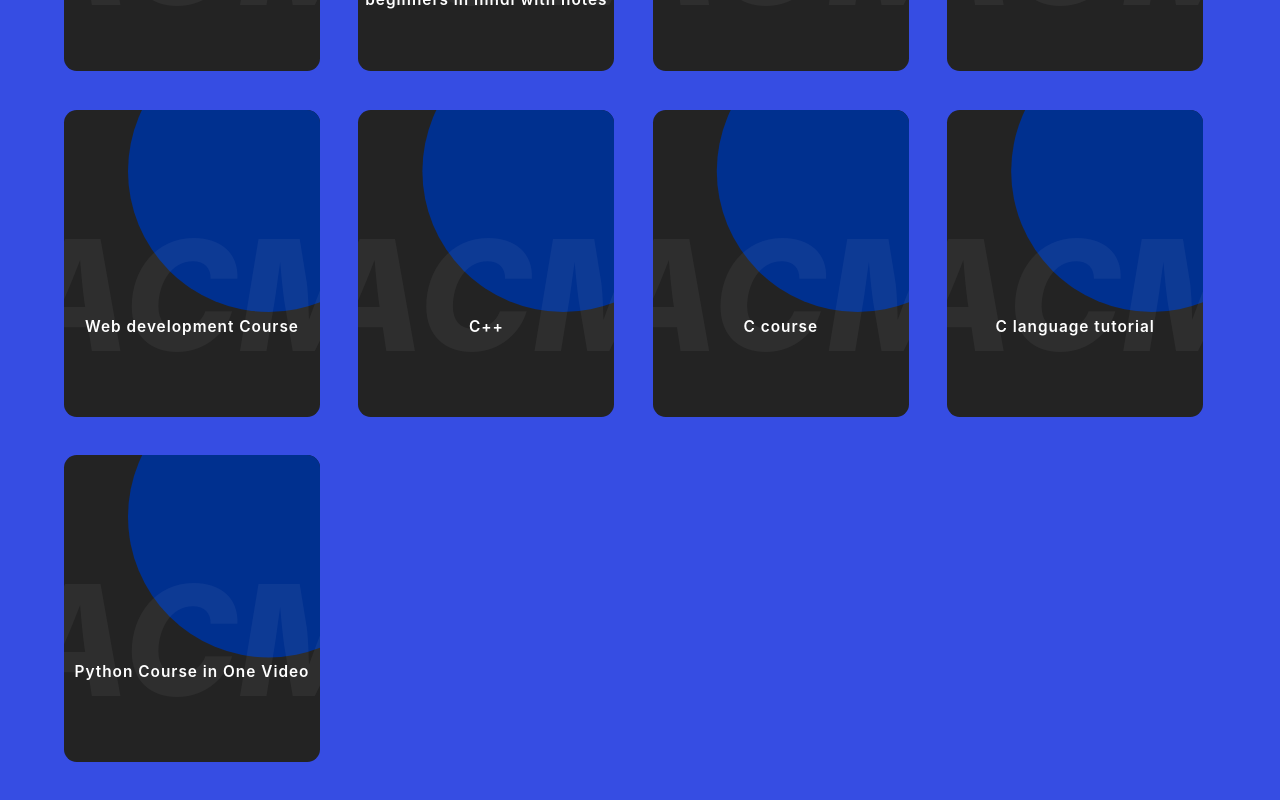
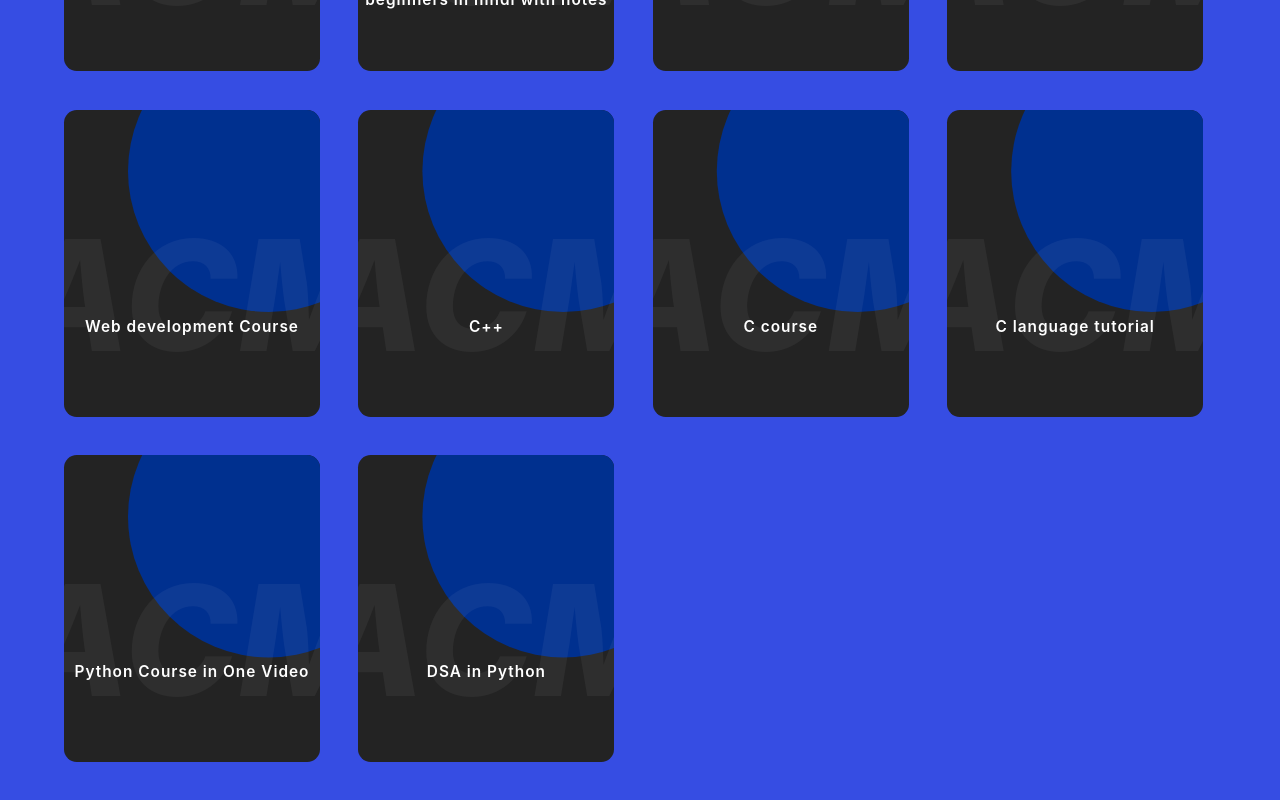
Before and after one commit to ACM-JUIT/Learning-Resources, a React (Create React App) app: page / in a window 1280 px wide. Shown: the part 3019-3819 px from the top of the page. Built offline with nearby package versions, Linux system fonts and the light colour scheme.

Commit message:
Added DSA in Python Youtube Course Link

```diff
--- a/src/data.js
+++ b/src/data.js
@@ -184,4 +184,9 @@ export const resourcesData = [
       brief: "It is a 12 hours course covering major topics in python",
       link: "https://youtu.be/WGJJIrtnfpk",
     },
+    {
+      courseName: "DSA in Python ",
+      brief: "A course for those who want to practice DSA in Python.",
+      link: "https://www.youtube.com/playlist?list=PLeo1K3hjS3uu_n_a__MI_KktGTLYopZ12",
+    },
   ];
```
